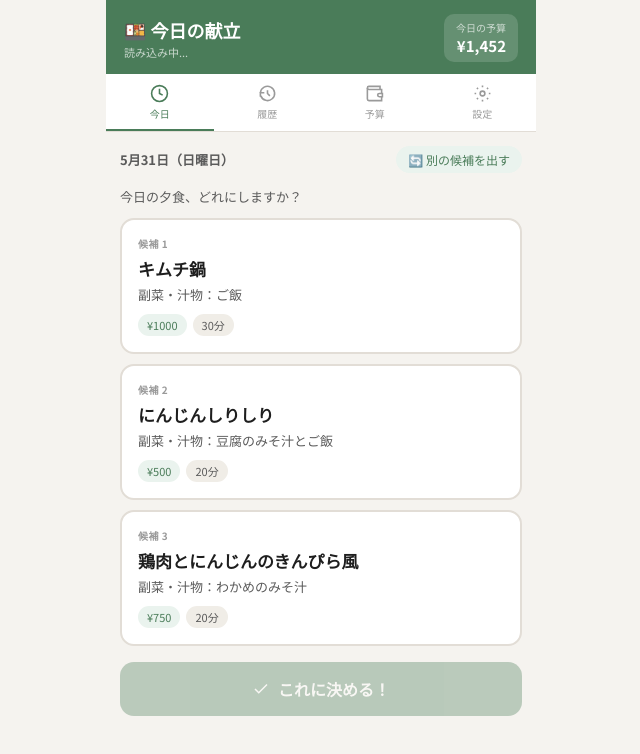
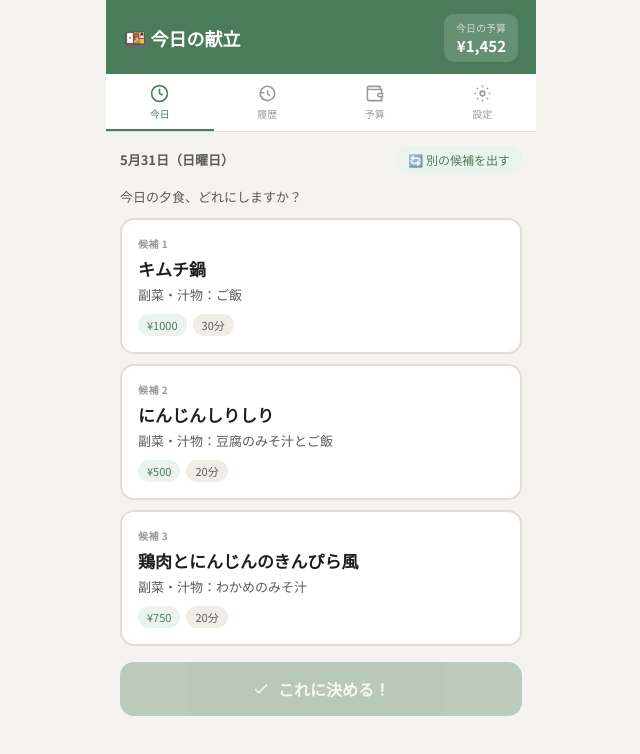
Before and after one commit to aiteamlab/dinner-app, a plain HTML site: page index.html in a window 1280 px wide. Shown: the whole page, without its empty margins (319-959 px from the left). Drawn offline with Linux system fonts and the light colour scheme.

Commit message:
Update index.html

```diff
--- a/index.html
+++ b/index.html
@@ -208,7 +208,7 @@ html,body{height:100%;font-family:'Noto Sans JP',sans-serif;background:var(--bg)
   <div class="hdr">
     <div>
       <h1>🍱 今日の献立</h1>
-      <p id="hdr-date">読み込み中...</p>
+      <p id="hdr-date"></p>
     </div>
     <div class="hdr-budget" onclick="switchTab('budget')">
       <div class="hdr-budget-label">今日の予算</div>
```
